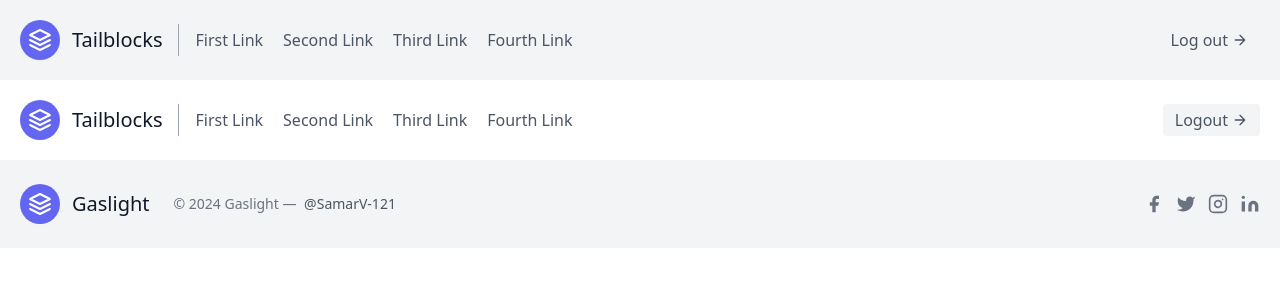
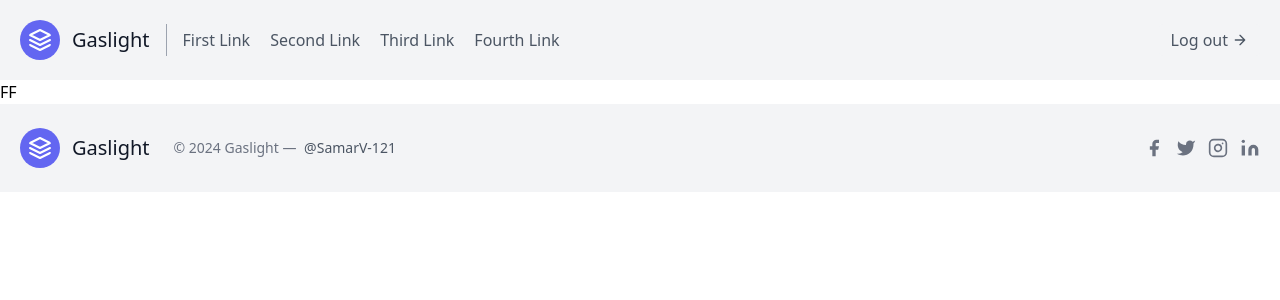
Before and after one commit to SamarV-121/gaslight, a Django app: page /request/ in a window 1280 px wide. Shown: the top 300 px of the page. Run offline with Django 5.2, Linux system fonts and the light colour scheme; a user stored in the database is signed in; some libraries are stand-ins or nearby versions.

Commit message:
fixup! Improve templates and other things
Change-Id: I496e3c7c27fc393006fc55ea02fd2da26a651213

```diff
--- a/templates/header.html
+++ b/templates/header.html
@@ -12,7 +12,7 @@
                      viewBox="0 0 24 24">
                     <path d="M12 2L2 7l10 5 10-5-10-5zM2 17l10 5 10-5M2 12l10 5 10-5"></path>
                 </svg>
-                <span class="ml-3 text-xl">Tailblocks</span>
+                <span class="ml-3 text-xl">Gaslight</span>
             </a>
             <nav class="md:mr-auto md:ml-4 md:py-1 md:pl-4 md:border-l md:border-gray-400 flex flex-wrap items-center text-base justify-center">
                 <a class="mr-5 hover:text-gray-900">First Link</a>
--- a/user_auth/templates/login.html
+++ b/user_auth/templates/login.html
@@ -1,4 +1,4 @@
-{% extends "navbar.html" %}
+{% extends "base.html" %}
 {% block body %}
     <form method="post">
         {% csrf_token %}
--- a/user_request/templates/request.html
+++ b/user_request/templates/request.html
@@ -1,55 +1,4 @@
-{% extends "base.html" %} {% block body %}
-
-<header class="text-gray-600 body-font">
-  <div
-    class="container mx-auto flex flex-wrap p-5 flex-col md:flex-row items-center"
-  >
-    <a
-      class="flex title-font font-medium items-center text-gray-900 mb-4 md:mb-0"
-    >
-      <svg
-        xmlns="http://www.w3.org/2000/svg"
-        fill="none"
-        stroke="currentColor"
-        stroke-linecap="round"
-        stroke-linejoin="round"
-        stroke-width="2"
-        class="w-10 h-10 text-white p-2 bg-indigo-500 rounded-full"
-        viewBox="0 0 24 24"
-      >
-        <path
-          d="M12 2L2 7l10 5 10-5-10-5zM2 17l10 5 10-5M2 12l10 5 10-5"
-        ></path>
-      </svg>
-      <span class="ml-3 text-xl">Tailblocks</span>
-    </a>
-    <nav
-      class="md:mr-auto md:ml-4 md:py-1 md:pl-4 md:border-l md:border-gray-400 flex flex-wrap items-center text-base justify-center"
-    >
-      <a class="mr-5 hover:text-gray-900">First Link</a>
-      <a class="mr-5 hover:text-gray-900">Second Link</a>
-      <a class="mr-5 hover:text-gray-900">Third Link</a>
-      <a class="mr-5 hover:text-gray-900">Fourth Link</a>
-    </nav>
-    <form action="/accounts/logout/">
-      <button
-        type="submit"
-        class="inline-flex items-center bg-gray-100 border-0 py-1 px-3 focus:outline-none hover:bg-gray-200 rounded text-base mt-4 md:mt-0"
-      >
-        Logout
-        <svg
-          fill="none"
-          stroke="currentColor"
-          stroke-linecap="round"
-          stroke-linejoin="round"
-          stroke-width="2"
-          class="w-4 h-4 ml-1"
-          viewBox="0 0 24 24"
-        >
-          <path d="M5 12h14M12 5l7 7-7 7"></path>
-        </svg>
-      </button>
-    </form>
-  </div>
-</header>
-{% endblock %}
+{% extends "base.html" %}
+{% block body %}
+    FF
+{% endblock body %}
```
Also changed, not shown: db.sqlite3.
